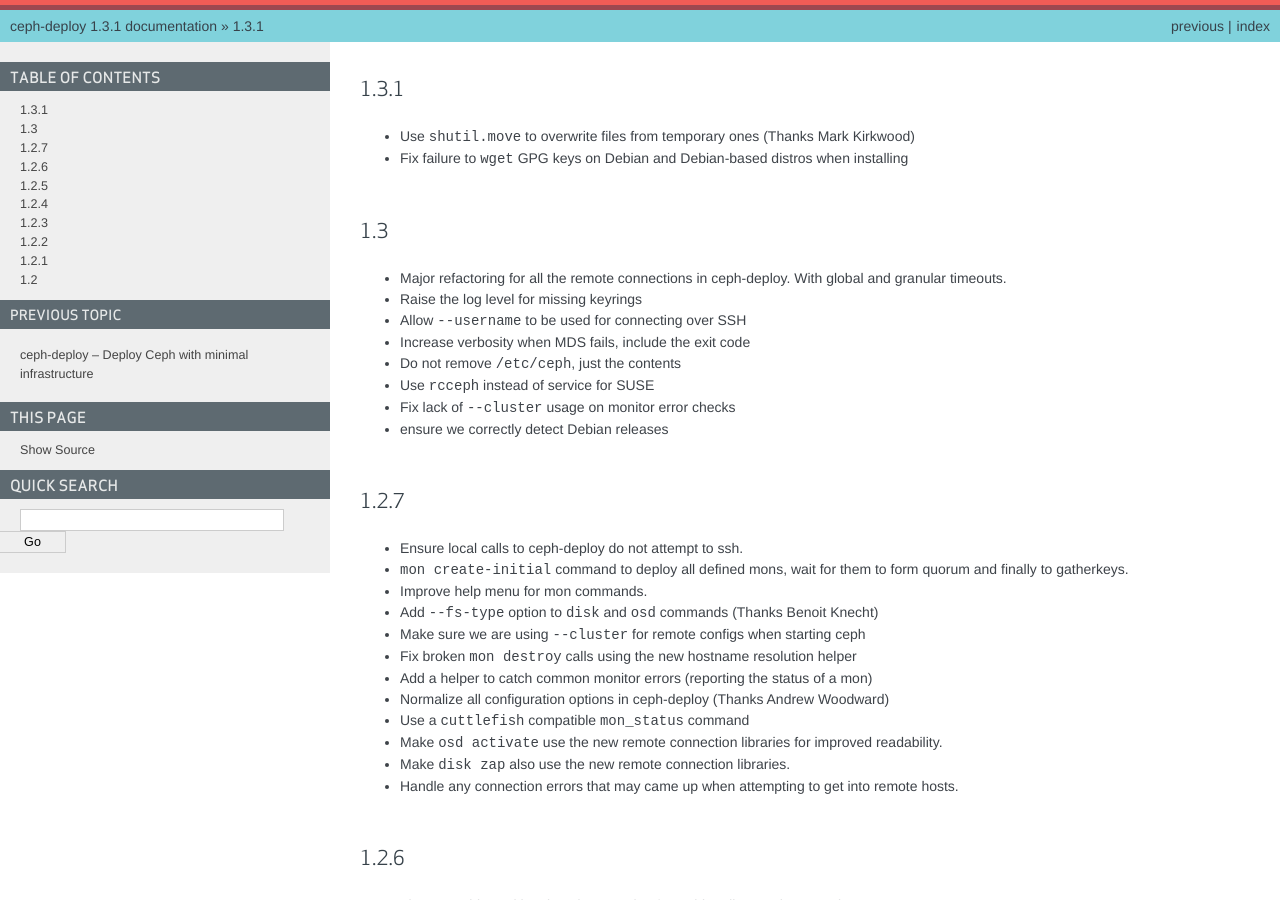
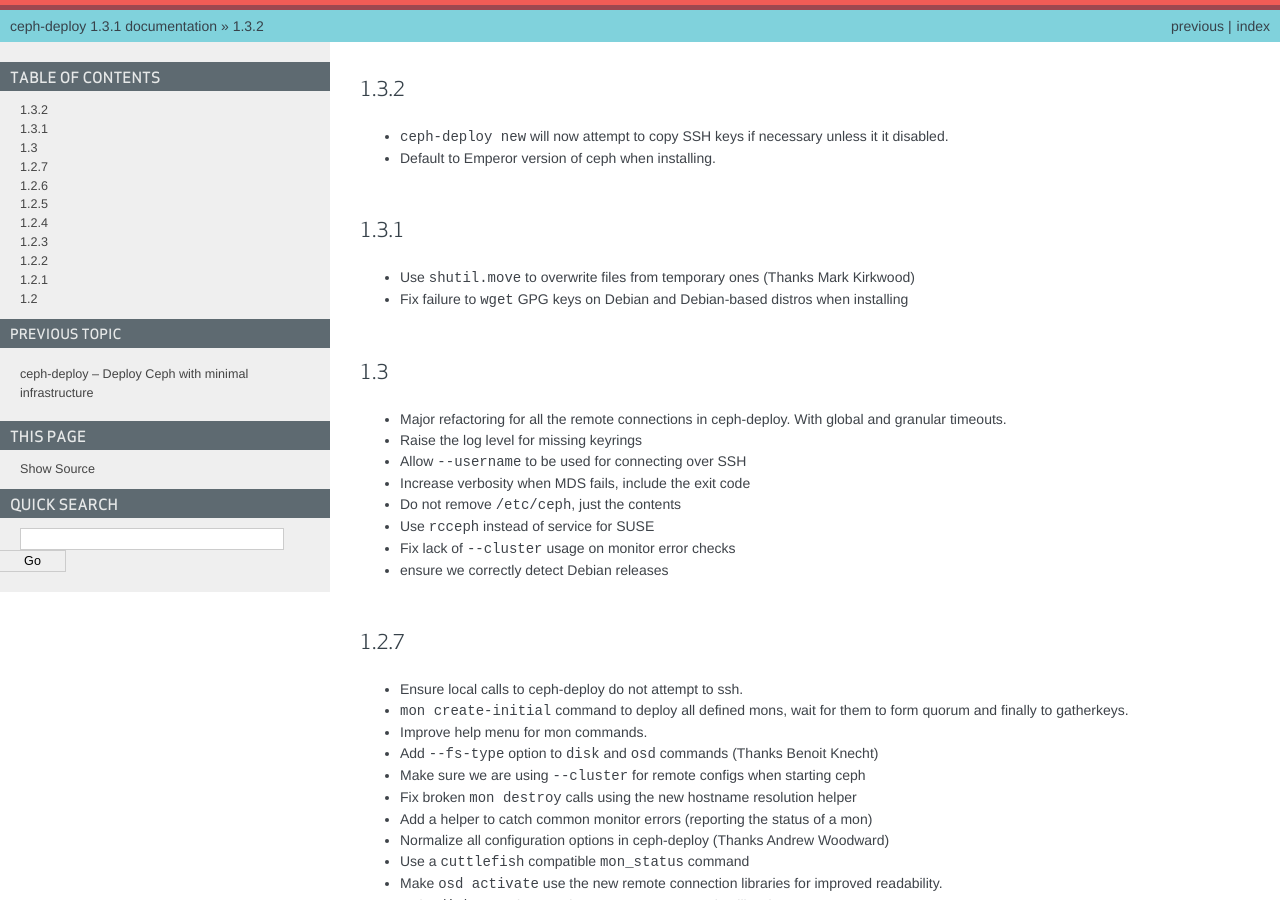
Before and after one commit to ceph/ceph-deploy, a Sphinx documentation site: the page built from docs/source/changelog.rst, in a window 1280 px wide and 900 px high. Built offline with Sphinx 7.4.7, drawn with Linux system fonts in a browser that asks for light colours.

Commit message:
bump the changelog
Signed-off-by: Alfredo Deza <alfredo.deza@inktank.com>

```diff
--- a/docs/source/changelog.rst
+++ b/docs/source/changelog.rst
@@ -1,3 +1,9 @@
+1.3.2
+-----
+* ``ceph-deploy new`` will now attempt to copy SSH keys if necessary unless it
+  it disabled.
+* Default to Emperor version of ceph when installing.
+
 1.3.1
 -----
 * Use ``shutil.move`` to overwrite files from temporary ones (Thanks Mark
```
